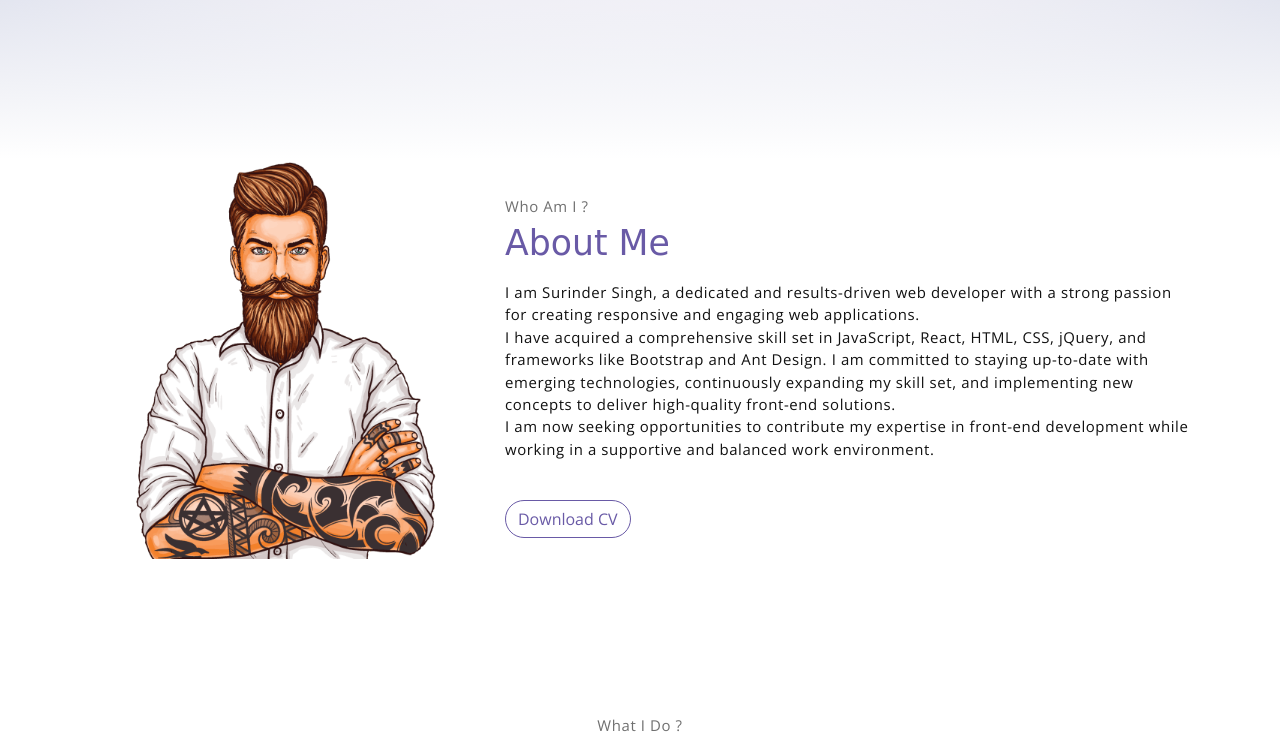
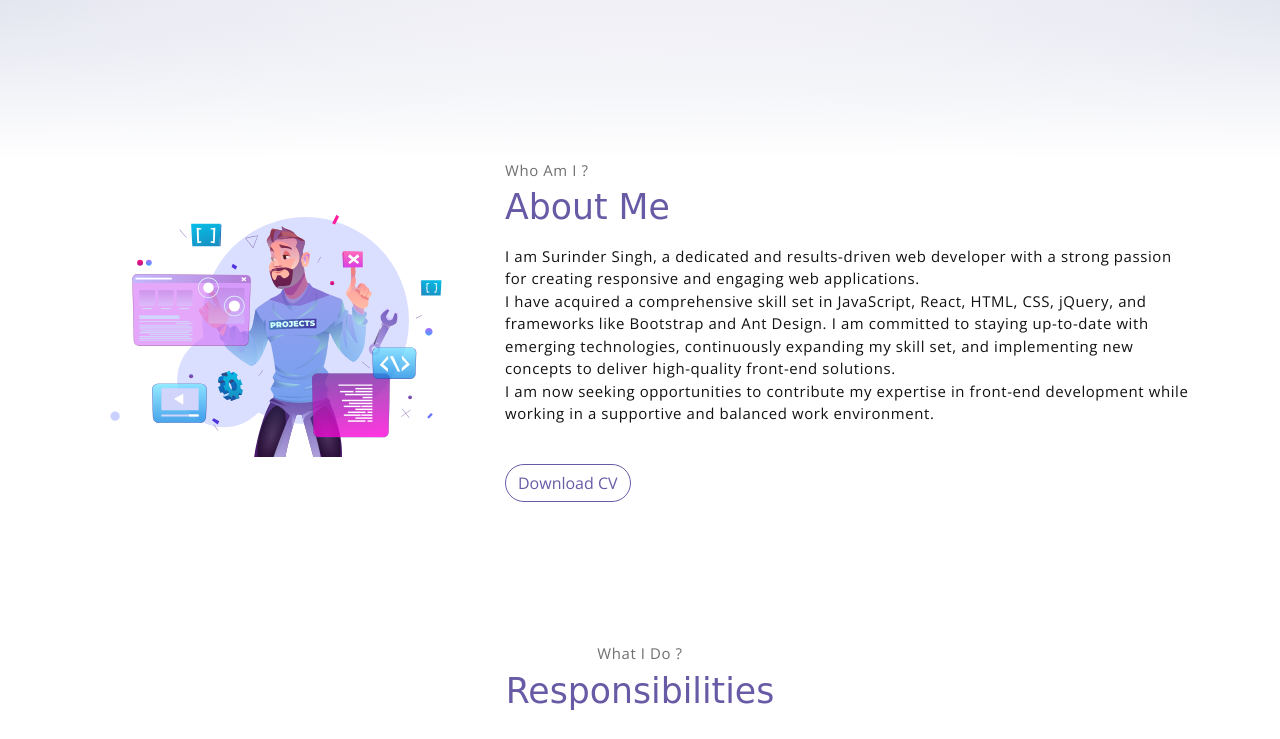
Before and after one commit to SurinderSing/inder-dev-portfolio, a plain HTML site: page index.html in a window 1280 px wide. Shown: the part 641-1380 px from the top of the page. Drawn offline with nearby package versions, Linux system fonts and the light colour scheme; a web font is replaced by a local one.

Commit message:
resume and about page img updated.

```diff
--- a/index.html
+++ b/index.html
@@ -87,7 +87,7 @@
         <!-- about wrapper -->
         <div class="about">
           <div class="about-img-holder">
-            <img src="assets/imgs/man.png" class="about-img" alt="" />
+            <img src="assets/imgs/about-main-img.svg" class="about-img" alt="" />
             <!-- <img
               src="/assets/imgs/my-logo/1687592175Fish2.svg"
               alt=""
```
Also changed, not shown: assets/imgs/about-main-img.svg (added), 2 other files.
